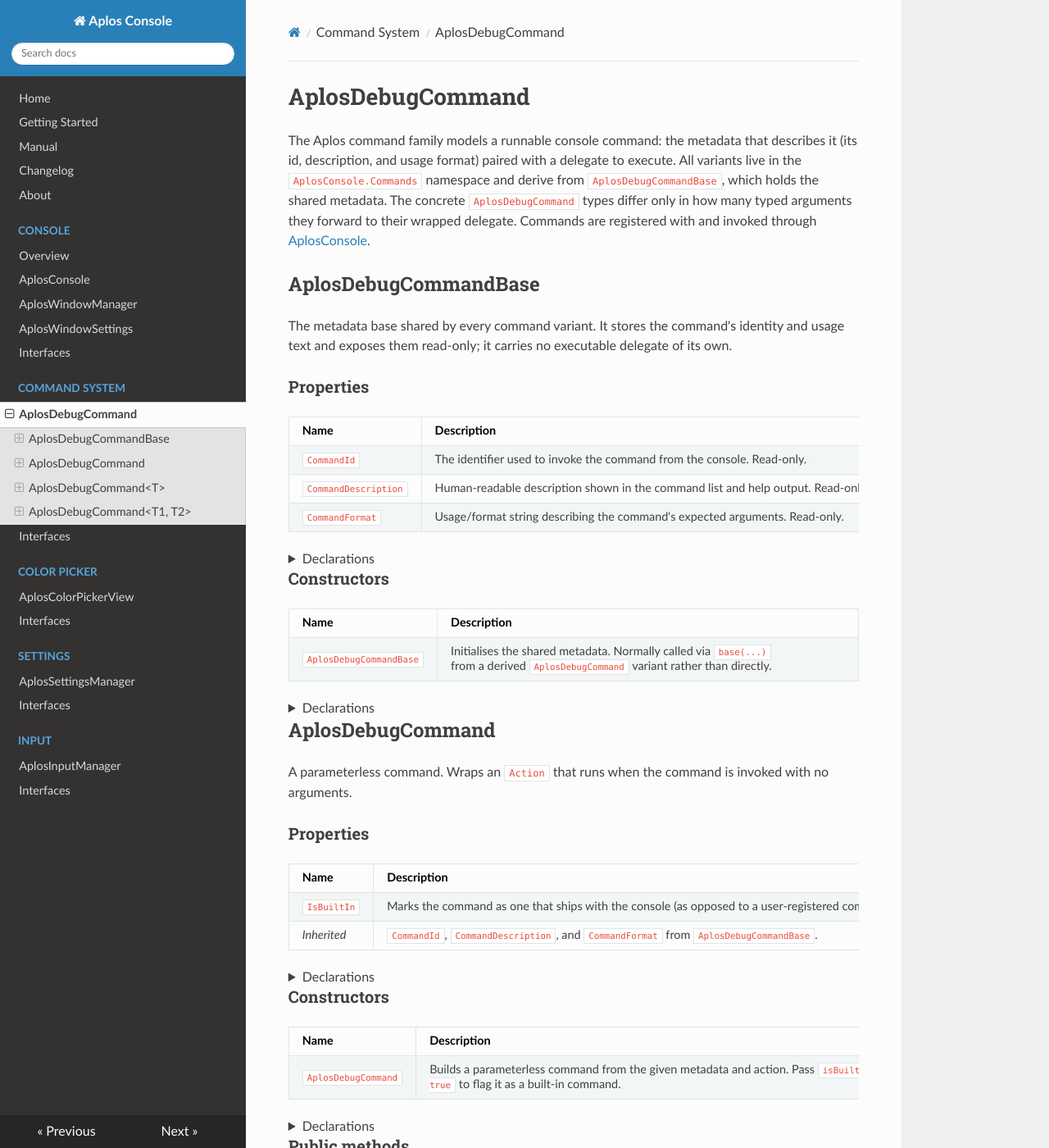
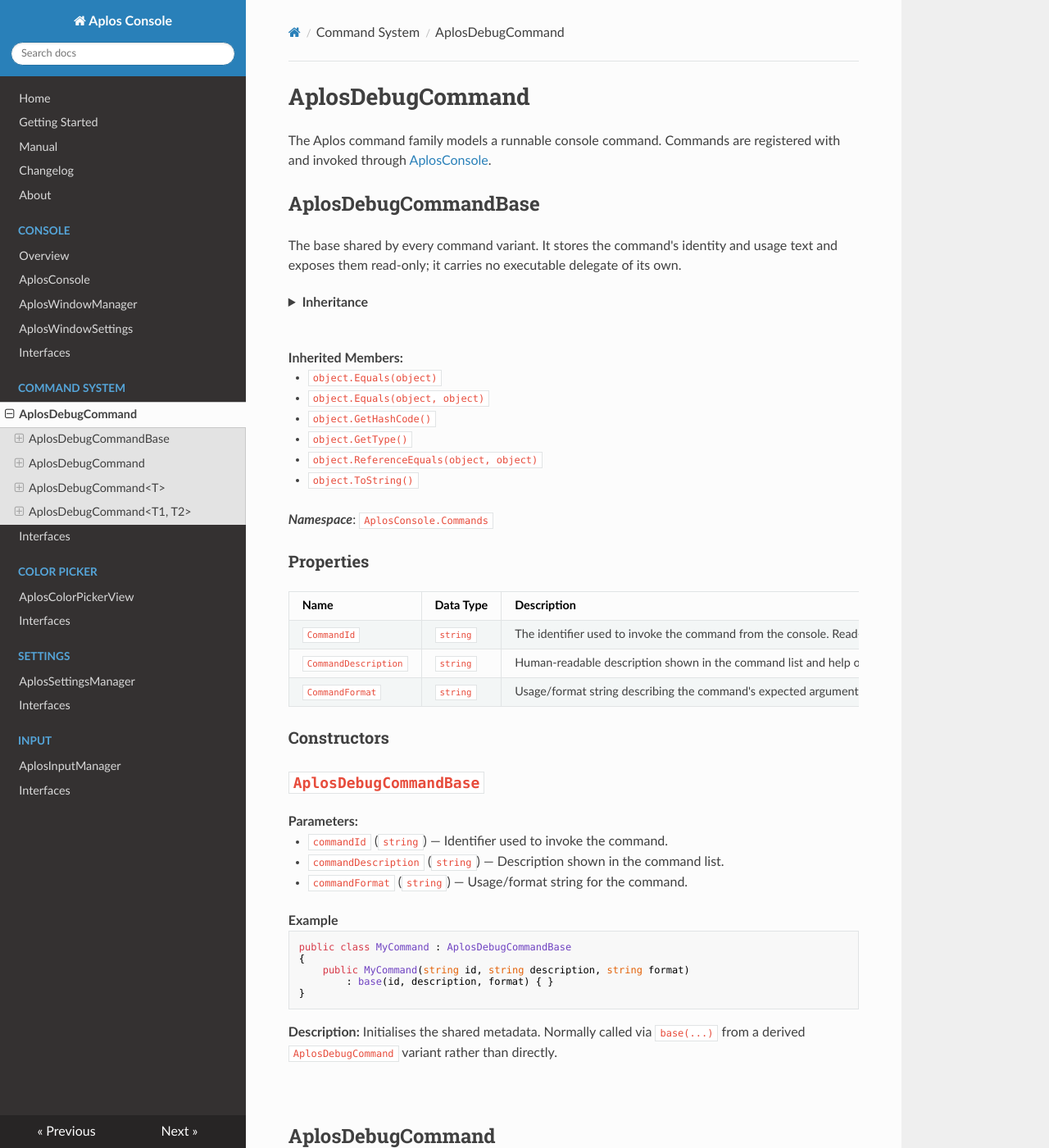
Before and after one commit to jChicote/aplos-console-documentation.github.io, an MkDocs documentation site: the page built from docs/aplos-debug-command.md, in a window 1280 px wide and 1400 px high. Shown: the whole window at 82% size. Built offline with MkDocs 1.6.1, drawn with Linux system fonts in a browser that asks for light colours; nearby versions of some CDN libraries; some of the changed text lies outside the part shown.

Commit message:
Update the aplos-debug-command descriptions

````diff
--- a/docs/aplos-debug-command.md
+++ b/docs/aplos-debug-command.md
@@ -1,180 +1,257 @@
 # AplosDebugCommand
 
-The Aplos command family models a runnable console command: the metadata that describes it
-(its id, description, and usage format) paired with a delegate to execute. All variants live in
-the `AplosConsole.Commands` namespace and derive from `AplosDebugCommandBase`, which holds the
-shared metadata. The concrete `AplosDebugCommand` types differ only in how many typed arguments
-they forward to their wrapped delegate. Commands are registered with and invoked through
-[AplosConsole](aplos-console.md).
+The Aplos command family models a runnable console command. Commands are registered with and invoked
+through [AplosConsole](aplos-console.md).
 
 ## AplosDebugCommandBase
 
-The metadata base shared by every command variant. It stores the command's identity and usage
+The base shared by every command variant. It stores the command's identity and usage
 text and exposes them read-only; it carries no executable delegate of its own.
+
+<details>
+<summary><strong>Inheritance</strong></summary>
+
+```
+object
+ ↳ AplosDebugCommandBase
+```
+
+</details>
+<br>
+
+**Inherited Members:**
+
+- `object.Equals(object)`
+- `object.Equals(object, object)`
+- `object.GetHashCode()`
+- `object.GetType()`
+- `object.ReferenceEquals(object, object)`
+- `object.ToString()`
+
+***Namespace***: `AplosConsole.Commands`
 
 ### Properties
 
-| Name | Description |
-| --- | --- |
-| `CommandId` | The identifier used to invoke the command from the console. Read-only. |
-| `CommandDescription` | Human-readable description shown in the command list and help output. Read-only. |
-| `CommandFormat` | Usage/format string describing the command's expected arguments. Read-only. |
-
-<details>
-<summary>Declarations</summary>
-
-```csharp
-public string CommandId { get; }
-public string CommandDescription { get; }
-public string CommandFormat { get; }
-```
-
-</details>
+| Name | Data Type | Description |
+| --- | --- | --- |
+| `CommandId` | `string` | The identifier used to invoke the command from the console. Read-only. |
+| `CommandDescription` | `string` | Human-readable description shown in the command list and help output. Read-only. |
+| `CommandFormat` | `string` | Usage/format string describing the command's expected arguments. Read-only. |
 
 ### Constructors
 
-| Name | Description |
-| --- | --- |
-| `AplosDebugCommandBase` | Initialises the shared metadata. Normally called via `base(...)` from a derived `AplosDebugCommand` variant rather than directly. |
+<h2 id="aplosdebugcommandbase-constructor"><code>AplosDebugCommandBase</code></h2>
 
-<details>
-<summary>Declarations</summary>
+**Parameters:**
+
+- `commandId` (`string`) — Identifier used to invoke the command.
+- `commandDescription` (`string`) — Description shown in the command list.
+- `commandFormat` (`string`) — Usage/format string for the command.
+
+**Example**
 
 ```csharp
-public AplosDebugCommandBase(string commandId, string commandDescription, string commandFormat);
+public class MyCommand : AplosDebugCommandBase
+{
+    public MyCommand(string id, string description, string format)
+        : base(id, description, format) { }
+}
 ```
 
-</details>
+**Description:** Initialises the shared metadata. Normally called via `base(...)` from a derived `AplosDebugCommand` variant rather than directly.
+
+<br>
 
 ## AplosDebugCommand
 
 A parameterless command. Wraps an `Action` that runs when the command is invoked with no
 arguments.
 
-### Properties
+<details>
+<summary><strong>Inheritance</strong></summary>
 
-| Name | Description |
-| --- | --- |
-| `IsBuiltIn` | Marks the command as one that ships with the console (as opposed to a user-registered command). Defaults to `false`. Get/set. |
-| _Inherited_ | `CommandId`, `CommandDescription`, and `CommandFormat` from `AplosDebugCommandBase`. |
-
-<details>
-<summary>Declarations</summary>
-
-```csharp
-public bool IsBuiltIn { get; set; }
+```
+object
+ ↳ AplosDebugCommandBase
+    ↳ AplosDebugCommand
 ```
 
 </details>
+<br>
+
+**Inherited Members:**
+
+- `AplosDebugCommandBase.CommandId`
+- `AplosDebugCommandBase.CommandDescription`
+- `AplosDebugCommandBase.CommandFormat`
+
+***Namespace***: `AplosConsole.Commands`
+
+### Properties
+
+| Name | Data Type | Description |
+| --- | --- | --- |
+| `IsBuiltIn` | `bool` | Marks the command as one that ships with the console (as opposed to a user-registered command). Defaults to `false`. Get/set. |
 
 ### Constructors
 
-| Name | Description |
-| --- | --- |
-| `AplosDebugCommand` | Builds a parameterless command from the given metadata and action. Pass `isBuiltIn: true` to flag it as a built-in command. |
+<h2 id="aplosdebugcommand-constructor"><code>AplosDebugCommand</code></h2>
 
-<details>
-<summary>Declarations</summary>
+**Parameters:**
+
+- `commandId` (`string`) — Identifier used to invoke the command.
+- `commandDescription` (`string`) — Description shown in the command list.
+- `commandFormat` (`string`) — Usage/format string for the command.
+- `command` (`Action`) — Action to run when the command is invoked.
+- `isBuiltIn` (`bool`) — Whether to flag the command as a built-in command. Defaults to `false`.
+
+**Example**
 
 ```csharp
-public AplosDebugCommand(string commandId, string commandDescription, string commandFormat, Action command, bool isBuiltIn = false);
+var command = new AplosDebugCommand("hello", "Prints a greeting", "hello", () => Debug.Log("Hi!"));
 ```
 
-</details>
+**Description:** Builds a parameterless command from the given metadata and action. Pass `isBuiltIn: true` to flag it as a built-in command.
+
+<br>
 
 ### Public methods
 
-| Name | Description |
-| --- | --- |
-| `Invoke` | Executes the wrapped action. No-op if the action is `null`. |
+<h2 id="invoke"><code>Invoke</code></h2>
 
-<details>
-<summary>Declarations</summary>
+**Example**
 
 ```csharp
-public void Invoke();
+command.Invoke();
 ```
 
-</details>
+**Description:** Executes the wrapped action. No-op if the action is `null`.
+
+<br>
 
 ## AplosDebugCommand&lt;T&gt;
 
 A single-argument command. Wraps an `Action<T>` invoked with one typed argument parsed from the
 console input.
 
-### Properties
+<details>
+<summary><strong>Inheritance</strong></summary>
 
-| Name | Description |
-| --- | --- |
-| _Inherited_ | `CommandId`, `CommandDescription`, and `CommandFormat` from `AplosDebugCommandBase`. Adds no properties of its own. |
+```
+object
+ ↳ AplosDebugCommandBase
+    ↳ AplosDebugCommand<T>
+```
+
+</details>
+<br>
+
+**Inherited Members:**
+
+- `AplosDebugCommandBase.CommandId`
+- `AplosDebugCommandBase.CommandDescription`
+- `AplosDebugCommandBase.CommandFormat`
+
+***Namespace***: `AplosConsole.Commands`
 
 ### Constructors
 
-| Name | Description |
-| --- | --- |
-| `AplosDebugCommand` | Builds a command from the given metadata that forwards a single typed argument to `command`. |
+<h2 id="aplosdebugcommand-constructor-2"><code>AplosDebugCommand</code></h2>
 
-<details>
-<summary>Declarations</summary>
+**Parameters:**
+
+- `commandId` (`string`) — Identifier used to invoke the command.
+- `commandDescription` (`string`) — Description shown in the command list.
+- `commandFormat` (`string`) — Usage/format string for the command.
+- `command` (`Action<T>`) — Action to run when the command is invoked, receiving the parsed argument.
+
+**Example**
 
 ```csharp
-public AplosDebugCommand(string commandId, string commandDescription, string commandFormat, Action<T> command);
+var command = new AplosDebugCommand<int>("setlevel", "Sets the level", "setlevel <int>", level => Debug.Log(level));
 ```
 
-</details>
+**Description:** Builds a command from the given metadata that forwards a single typed argument to `command`.
+
+<br>
 
 ### Public methods
 
-| Name | Description |
-| --- | --- |
-| `Invoke` | Executes the wrapped action with the supplied argument. No-op if the action is `null`. |
+<h2 id="invoke-2"><code>Invoke</code></h2>
 
-<details>
-<summary>Declarations</summary>
+**Parameters:**
+
+- `value` (`T`) — The argument to forward to the wrapped action.
+
+**Example**
 
 ```csharp
-public void Invoke(T value);
+command.Invoke(5);
 ```
 
-</details>
+**Description:** Executes the wrapped action with the supplied argument. No-op if the action is `null`.
+
+<br>
 
 ## AplosDebugCommand&lt;T1, T2&gt;
 
 A two-argument command. Wraps an `Action<T1, T2>` invoked with two typed arguments parsed from
 the console input.
 
-### Properties
+<details>
+<summary><strong>Inheritance</strong></summary>
 
-| Name | Description |
-| --- | --- |
-| _Inherited_ | `CommandId`, `CommandDescription`, and `CommandFormat` from `AplosDebugCommandBase`. Adds no properties of its own. |
+```
+object
+ ↳ AplosDebugCommandBase
+    ↳ AplosDebugCommand<T1, T2>
+```
+
+</details>
+<br>
+
+**Inherited Members:**
+
+- `AplosDebugCommandBase.CommandId`
+- `AplosDebugCommandBase.CommandDescription`
+- `AplosDebugCommandBase.CommandFormat`
+
+***Namespace***: `AplosConsole.Commands`
 
 ### Constructors
 
-| Name | Description |
-| --- | --- |
-| `AplosDebugCommand` | Builds a command from the given metadata that forwards two typed arguments to `command`. |
+<h2 id="aplosdebugcommand-constructor-3"><code>AplosDebugCommand</code></h2>
 
-<details>
-<summary>Declarations</summary>
+**Parameters:**
+
+- `commandId` (`string`) — Identifier used to invoke the command.
+- `commandDescription` (`string`) — Description shown in the command list.
+- `commandFormat` (`string`) — Usage/format string for the command.
+- `command` (`Action<T1, T2>`) — Action to run when the command is invoked, receiving the two parsed arguments.
+
+**Example**
 
 ```csharp
-public AplosDebugCommand(string commandId, string commandDescription, string commandFormat, Action<T1, T2> command);
+var command = new AplosDebugCommand<int, string>("setitem", "Sets an item", "setitem <int> <string>", (id, name) => Debug.Log($"{id}: {name}"));
 ```
 
-</details>
+**Description:** Builds a command from the given metadata that forwards two typed arguments to `command`.
+
+<br>
 
 ### Public methods
 
-| Name | Description |
-| --- | --- |
-| `Invoke` | Executes the wrapped action with the two supplied arguments. No-op if the action is `null`. |
+<h2 id="invoke-3"><code>Invoke</code></h2>
 
-<details>
-<summary>Declarations</summary>
+**Parameters:**
+
+- `value` (`T1`) — The first argument to forward to the wrapped action.
+- `value2` (`T2`) — The second argument to forward to the wrapped action.
+
+**Example**
 
 ```csharp
-public void Invoke(T1 value, T2 value2);
+command.Invoke(5, "sword");
 ```
 
-</details>
+**Description:** Executes the wrapped action with the two supplied arguments. No-op if the action is `null`.
````
